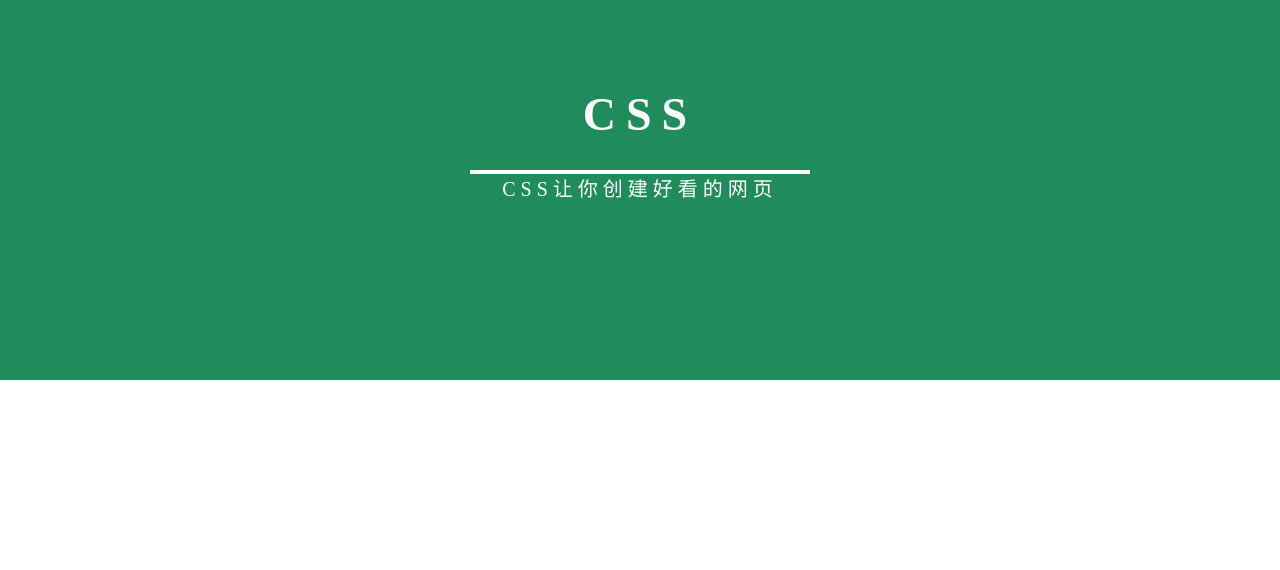
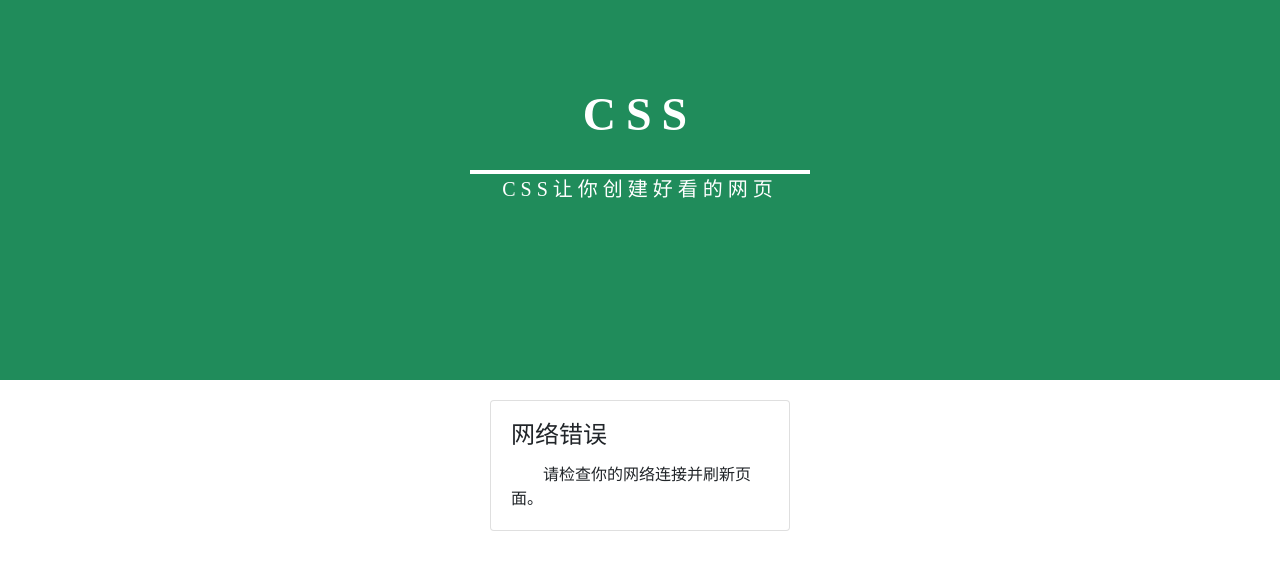
Before and after one commit to MUlinGYS/knowledge-base, a website: page CSS.html in a window 1280 px wide. Drawn offline with nearby package versions, Linux system fonts and the light colour scheme; no server answers.

Commit message:
增加接口错误的逻辑

```diff
--- a/CSS.html
+++ b/CSS.html
@@ -84,7 +84,7 @@
 						'<div class="card-body">' +
 						'<h4 class="card-title">' + essay.essaysTitle + '</h4>' +
 						'<p class="card-text">' + essay.detail + '</p>' +
-						'<a href="#" class="btn btn-primary">See Profile</a>' +
+						'<a href="#" class="btn btn-primary">查看文章</a>' +
 						'</div></div>';
 
 					container.innerHTML += card;
@@ -99,11 +99,22 @@
 				}
 			},
 			error: function () {
-				console.log('Send Request Fail..');
+				var container = document.getElementById('card-container-one');
+				// 当请求失败时，清除所有的容器
+				document.querySelectorAll('.container').forEach(function (container) {
+					container.innerHTML = '';
+				});
+				var errorCard = '<div class="card" style="width: 300px;margin:0 10px;">' +
+					'<div class="card-body">' +
+					'<h4 class="card-title">网络错误</h4>' +
+					'<p class="card-text">请检查你的网络连接并刷新页面。</p>' +
+					'</div></div>';
+				container.innerHTML = errorCard;
 			}
 		});
 	}
 </script>
+
 <style>
 	/* 占位作用 */
 	.placeholder {
```
